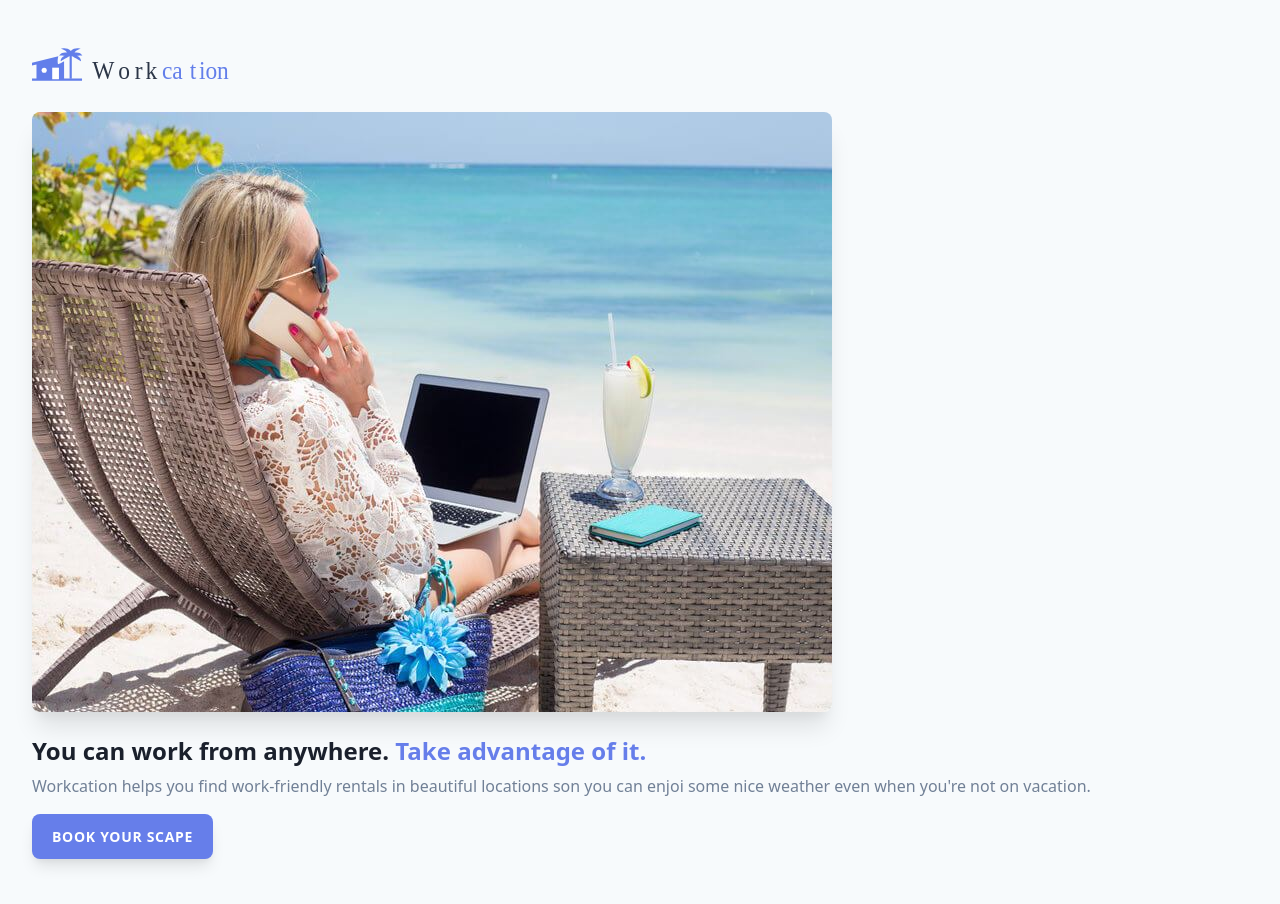
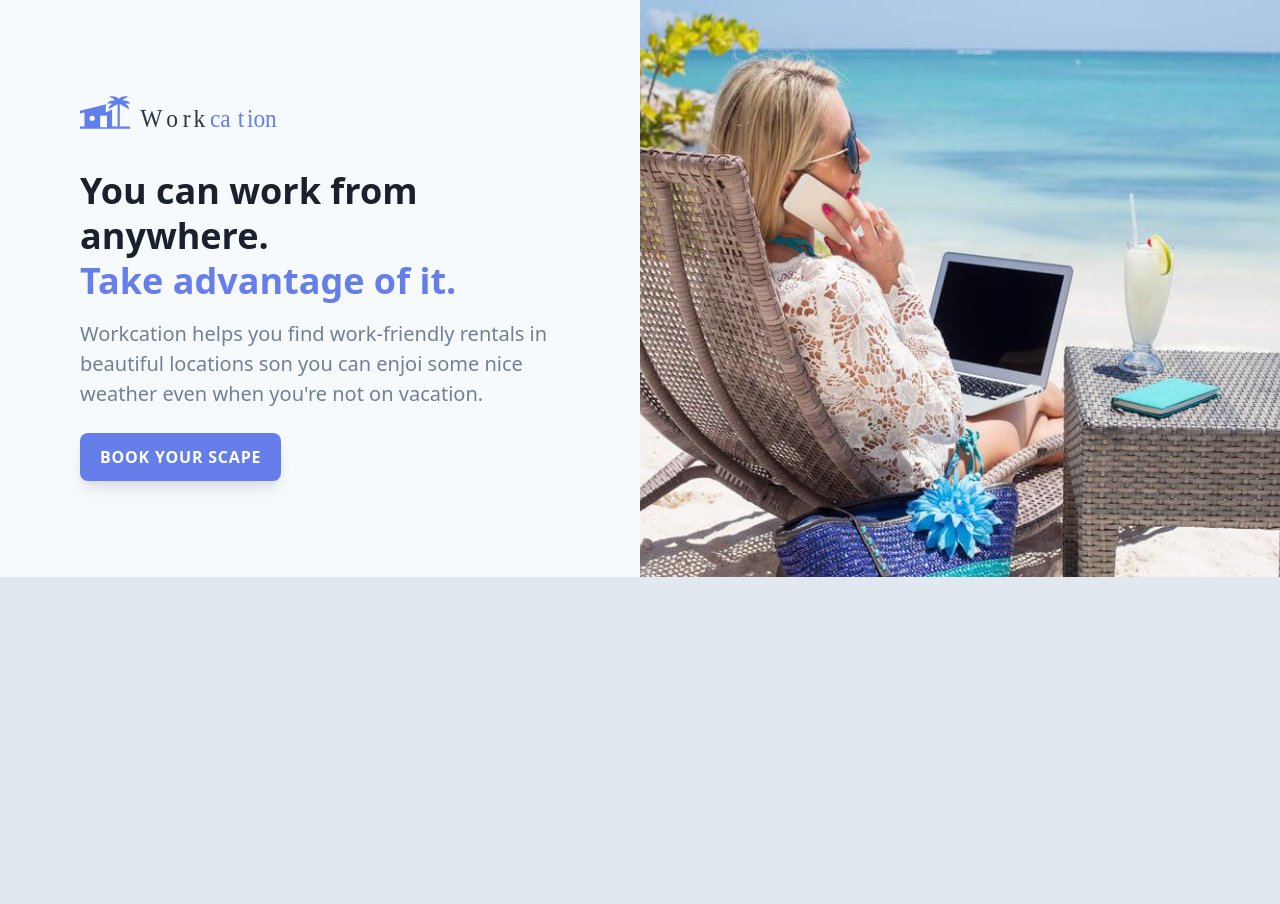
Before and after one commit to l-pizarro/tailwindtest, a website: page public/index.html in a window 1280 px wide. After the commit the page ends 800 px from the top, so only its background shows below. Drawn offline with nearby package versions, Linux system fonts and the light colour scheme; files that its build step writes are made by us from their sources.

Commit message:
Responsive Design Lesson

```diff
--- a/public/index.html
+++ b/public/index.html
@@ -7,19 +7,27 @@
     <title>Document</title>
     <link rel="stylesheet" href="./build/tailwind.css">
 </head>
-<body class="bg-gray-100">
-    <div class="px-8 py-12">
+<body class="bg-gray-300">
+    <div class="flex bg-gray-100">
+        <div class="px-8 py-12 max-w-md mx-auto sm:max-w-xl lg:max-w-full lg:w-1/2 lg:py-24 lg:px-12">
+            <div class="xl:max-w-lg xl:ml-auto" >
                 <img class="h-10" src="./img/logo.svg" alt="Workcation">
-        <img class="mt-6 rounded-lg shadow-xl" src="./img/beachwork.jpg" alt="Woman on the beach">
-        <h1 class="mt-6 text-2xl font-bold text-gray-900 leading-tight">
+                <img class="mt-6 rounded-lg shadow-xl sm:mt-8 sm:h-64 sm:w-full sm:object-cover sm:object-center lg:hidden" src="./img/beachwork.jpg" alt="Woman on the beach">
+                <h1 class="mt-6 text-2xl font-bold text-gray-900 leading-tight sm:text-4xl sm:mt-8 lg:text-3xl xl:text-4xl">
                     You can work from anywhere.
+                    <br class="hidden lg:inline">
                     <span class="text-indigo-500">Take advantage of it.</span>
                 </h1>
-        <p class="mt-2 text-gray-600">
+                <p class="mt-2 text-gray-600 sm:text-xl sm:mt-4">
                     Workcation helps you find work-friendly rentals in beautiful locations son you can enjoi some nice weather even when you're not on vacation.
                 </p>
-        <div class="mt-4">
-            <a class="inline-block bg-indigo-500 px-5 py-3 text-white rounded-lg shadow-lg uppercase tracking-wider font-semibold text-sm" href="#">Book your scape</a>
+                <div class="mt-4 sm:mt-6">
+                    <a class="inline-block bg-indigo-500 px-5 py-3 text-white rounded-lg shadow-lg uppercase tracking-wider font-semibold text-sm sm:text-base" href="#">Book your scape</a>
+                </div>
+            </div>
+        </div>
+        <div class="hidden lg:block lg:w-1/2 lg:relative">
+            <img class="absolute inset-0 h-full w-full object-cover object-center" src="./img/beachwork.jpg" alt="Woman on the beach">
         </div>
     </div>
 </body>
```
Lines whose indentation alone changed are shown as unchanged.
